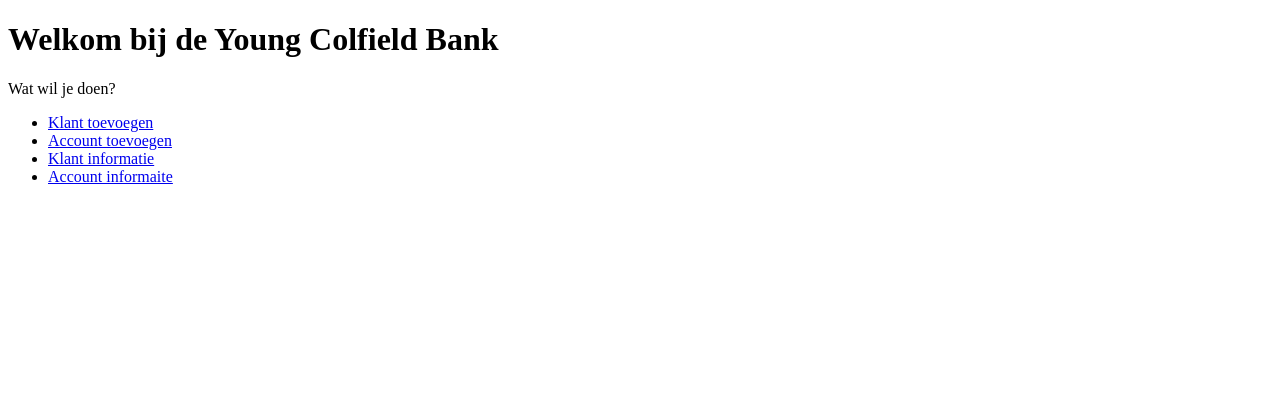
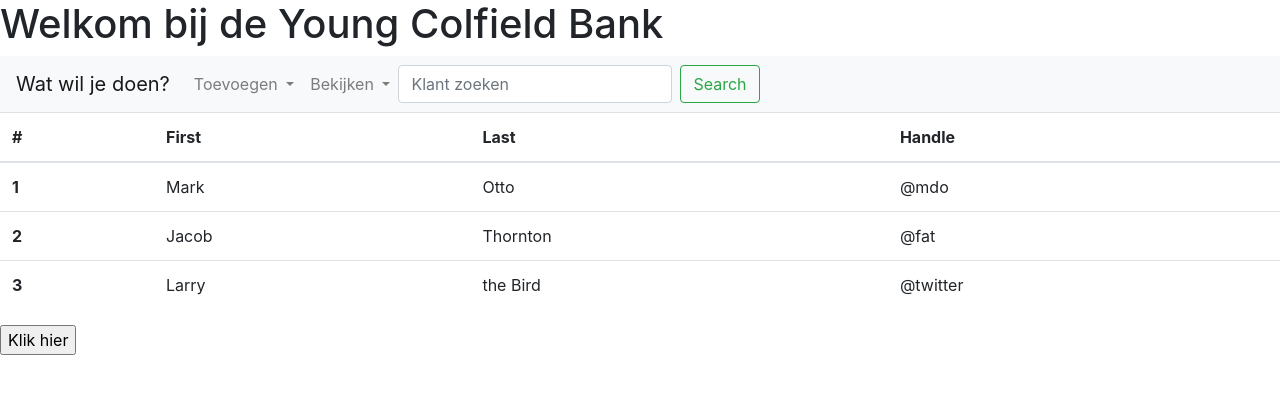
Before and after one commit to mh-michiel/YCBankFrontEnd, a plain HTML site: page Startpagina.html in a window 1280 px wide. Drawn offline with nearby package versions, Linux system fonts and the light colour scheme.

Commit message:
Tabel + startpagina layout

```diff
--- a/Startpagina.html
+++ b/Startpagina.html
@@ -1,21 +1,108 @@
-<!DOCTYPE html>
-<html>
-<head>
-<title>Welkomstpagina</title>
-</head>
-<body>
+<!doctype html>
+<html lang="en">
+  <head>
+    <!-- Required meta tags -->
+    <meta charset="utf-8">
+    <meta name="viewport" content="width=device-width, initial-scale=1, shrink-to-fit=no">
+
+    <!-- Bootstrap CSS -->
+    <link rel="stylesheet" href="https://stackpath.bootstrapcdn.com/bootstrap/4.4.1/css/bootstrap.min.css" integrity="sha384-Vkoo8x4CGsO3+Hhxv8T/Q5PaXtkKtu6ug5TOeNV6gBiFeWPGFN9MuhOf23Q9Ifjh" crossorigin="anonymous">
+
+    <title>Welkom bij Young Colfield</title>
+    <script>
+      function functie() {
+        var xhr = new XMLHttpRequest();
+        xhr.onreadystatechange = function(){
+                console.log(this.responseText);
+                var obj = JSON.parse(this.responseText);
+                document.getElementById("output").innerHTML = obj[0].firstName;
+                var output = "";
+                for(var x=0;x<obj.length;x++){
+                  output += obj[x].firstName;
+                }
+            };
+            xhr.open("GET", "http://173.212.208.199:9000/customer/displayall", true);
+            xhr.send();
+      }
+    </script>
+  </head>
+  <body>
+    <div id="voormaam"> </div>
 
 
-<h1>Welkom bij de Young Colfield Bank</h1>
-<p>Wat wil je doen?</p>
+        <h1>Welkom bij de Young Colfield Bank</h1>
+        <nav class="navbar navbar-expand-lg navbar-light bg-light">
+          <a class="navbar-brand" href="#">Wat wil je doen?</a>
+          <button class="navbar-toggler" type="button" data-toggle="collapse" data-target="#navbarSupportedContent" aria-controls="navbarSupportedContent" aria-expanded="false" aria-label="Toggle navigation">
+            <span class="navbar-toggler-icon"></span>
+          </button>
 
-<ul>
-    <li><a href="klantToevoegen.html">Klant toevoegen</a></li>
-    <li><a href="accountToevoegen.html">Account toevoegen</a></li>
-    <li><a href="klantenOverzicht.html">Klant informatie</a></li>
-    <li><a href="accountsOverzicht.html">Account informaite</a></li>
-</ul>
+          <div class="collapse navbar-collapse" id="navbarSupportedContent">
+            <ul class="navbar-nav mr-auto">
+              <li class="nav-item dropdown">
+                <a class="nav-link dropdown-toggle" href="#" id="navbarDropdown" role="button" data-toggle="dropdown" aria-haspopup="true" aria-expanded="false">
+                  Toevoegen
+                </a>
+                <div class="dropdown-menu" aria-labelledby="navbarDropdown">
+                  <a class="dropdown-item" href="#">Een nieuw klant</a>
+                  <a class="dropdown-item" href="#">Een nieuwe bankrekening (bij een bestaande klant)</a>
+                </div>
+              </li>
+              <li class="nav-item dropdown">
+                <a class="nav-link dropdown-toggle" href="#" id="navbarDropdown" role="button" data-toggle="dropdown" aria-haspopup="true" aria-expanded="false">
+                  Bekijken
+                </a>
+                <div class="dropdown-menu" aria-labelledby="navbarDropdown">
+                  <a class="dropdown-item" href="#">Op klantniveau</a>
+                  <a class="dropdown-item" href="#">Op accountniveau</a>
+                </div>
+              </li>
+            <form class="form-inline my-2 my-lg-0">
+              <input class="form-control mr-sm-2" type="search" placeholder="Klant zoeken" aria-label="Search">
+              <button class="btn btn-outline-success my-2 my-sm-0" type="submit">Search</button>
+            </form>
+          </div>
+        </nav>
+
+        <table class="table">
+          <thead>
+            <tr>
+              <th scope="col">#</th>
+              <th scope="col">First</th>
+              <th scope="col">Last</th>
+              <th scope="col">Handle</th>
+            </tr>
+          </thead>
+          <tbody>
+            <tr>
+              <th scope="row">1</th>
+              <td>Mark</td>
+              <td>Otto</td>
+              <td>@mdo</td>
+            </tr>
+            <tr>
+              <th scope="row">2</th>
+              <td>Jacob</td>
+              <td>Thornton</td>
+              <td>@fat</td>
+            </tr>
+            <tr>
+              <th scope="row">3</th>
+              <td>Larry</td>
+              <td>the Bird</td>
+              <td>@twitter</td>
+            </tr>
+          </tbody>
+        </table>
 
 
-</body>
+    <script src="https://code.jquery.com/jquery-3.4.1.slim.min.js" integrity="sha384-J6qa4849blE2+poT4WnyKhv5vZF5SrPo0iEjwBvKU7imGFAV0wwj1yYfoRSJoZ+n" crossorigin="anonymous"></script>
+    <script src="https://cdn.jsdelivr.net/npm/popper.js@1.16.0/dist/umd/popper.min.js" integrity="sha384-Q6E9RHvbIyZFJoft+2mJbHaEWldlvI9IOYy5n3zV9zzTtmI3UksdQRVvoxMfooAo" crossorigin="anonymous"></script>
+    <script src="https://stackpath.bootstrapcdn.com/bootstrap/4.4.1/js/bootstrap.min.js" integrity="sha384-wfSDF2E50Y2D1uUdj0O3uMBJnjuUD4Ih7YwaYd1iqfktj0Uod8GCExl3Og8ifwB6" crossorigin="anonymous"></script>
+
+ <input type=button onclick=functie() value ="Klik hier">
+
+ <div id=output></div>
+  </body>
+
 </html>
```
